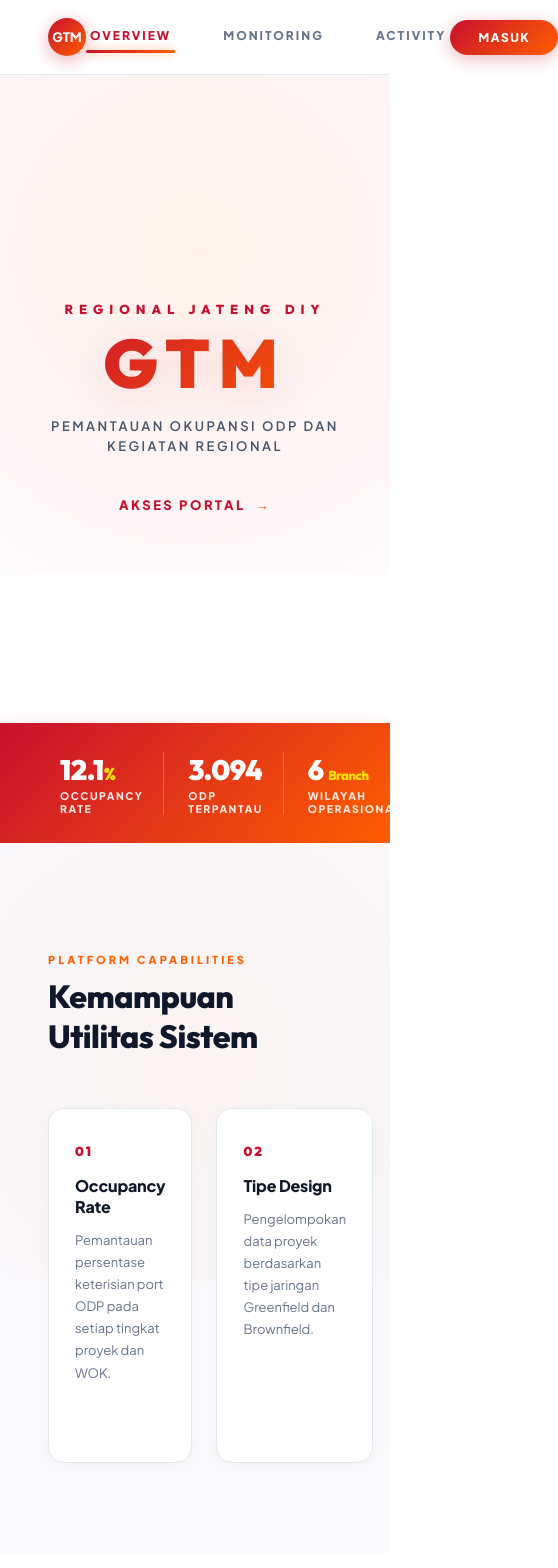
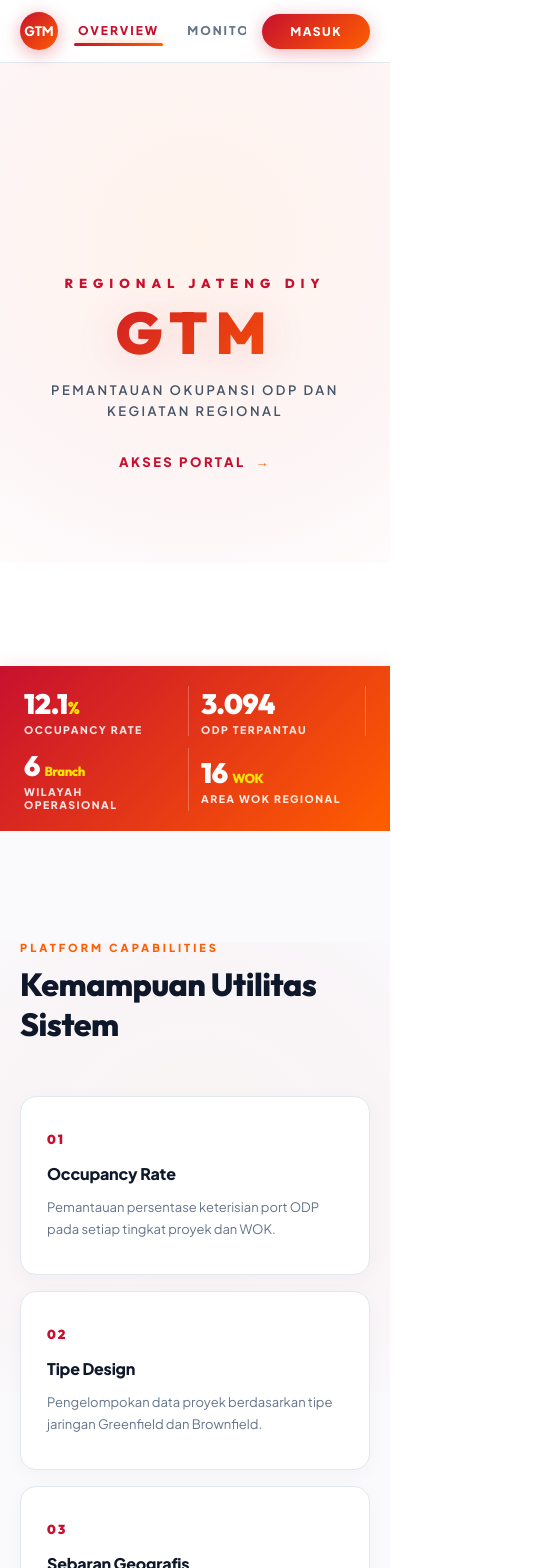
Before and after one commit to LegitFancyPants/GTM-Jateng-Gayeng, a React (Vite) app in the folder gtm-monitor-react/: page / in a window 390 px wide. Shown: the top 1568 px of the page, 558 px wide, since content can reach past the window. Built offline with nearby package versions, Linux system fonts and the light colour scheme; no server answers.

Commit message:
feat: add fluid responsive layout support for mobile phones, tablets, and small screen resolutions

```diff
--- a/gtm-monitor-react/src/App.jsx
+++ b/gtm-monitor-react/src/App.jsx
@@ -655,7 +655,7 @@ function LoadingScreen() {
         </div>
 
         {/* Center: Nav Menu Options (OVERVIEW, MONITORING, ACTIVITY, CONTROL Sejajar Tengah) */}
-        <div style={{ position: 'relative', display: 'flex', alignItems: 'center', gap: '44px', justifySelf: 'center', paddingBottom: '4px' }}>
+        <div className="nav-scroll-container" style={{ position: 'relative', display: 'flex', alignItems: 'center', gap: '44px', justifySelf: 'center', paddingBottom: '4px' }}>
           <button
             ref={overviewTabRef}
             type="button"
--- a/gtm-monitor-react/src/components/LandingPage.jsx
+++ b/gtm-monitor-react/src/components/LandingPage.jsx
@@ -77,7 +77,7 @@ const LandingPage = memo(function LandingPage({ onExplore, onLogin, onGoDashboar
               REGIONAL JATENG DIY
             </div>
 
-            <h1 style={{
+            <h1 className="hero-title-responsive" style={{
               fontFamily: "'Outfit', sans-serif",
               fontSize: 'clamp(68px, 12.5vw, 130px)',
               fontWeight: 900,
@@ -93,7 +93,7 @@ const LandingPage = memo(function LandingPage({ onExplore, onLogin, onGoDashboar
               GTM
             </h1>
 
-            <p style={{
+            <p className="hero-subtitle-responsive" style={{
               fontSize: 'clamp(13px, 1.2vw, 15px)',
               color: '#475569',
               letterSpacing: '2.5px',
@@ -135,7 +135,7 @@ const LandingPage = memo(function LandingPage({ onExplore, onLogin, onGoDashboar
         </div>
 
         {/* ─── 3. STATS BLOCK ─── */}
-        <div style={{
+        <div className="stats-block-container" style={{
           width: '100vw',
           margin: 0,
           background: 'linear-gradient(135deg, #C8102E 0%, #FF5E00 100%)',
@@ -144,7 +144,7 @@ const LandingPage = memo(function LandingPage({ onExplore, onLogin, onGoDashboar
           boxShadow: '0 8px 25px rgba(200, 16, 46, 0.2)',
           zIndex: 10
         }}>
-          <div style={{
+          <div className="stats-responsive-grid" style={{
             maxWidth: '1200px',
             margin: '0 auto',
             display: 'grid',
@@ -196,7 +196,7 @@ const LandingPage = memo(function LandingPage({ onExplore, onLogin, onGoDashboar
       </section>
 
       {/* ─── 4. FITUR UTAMA ─── */}
-      <section id="features" style={{
+      <section id="features" className="page-responsive-padding" style={{
         position: 'relative',
         background: '#FAFAFC',
         padding: '110px 48px 90px 48px',
@@ -223,7 +223,7 @@ const LandingPage = memo(function LandingPage({ onExplore, onLogin, onGoDashboar
             Kemampuan Utilitas Sistem
           </h2>
 
-          <div style={{
+          <div className="capabilities-responsive-grid" style={{
             display: 'grid',
             gridTemplateColumns: 'repeat(4, 1fr)',
             gap: '24px'
@@ -294,7 +294,7 @@ const LandingPage = memo(function LandingPage({ onExplore, onLogin, onGoDashboar
       </section>
 
       {/* ─── 5. WILAYAH OPERASIONAL BRANCH ─── */}
-      <section id="branches" style={{
+      <section id="branches" className="page-responsive-padding" style={{
         position: 'relative',
         background: '#FFFFFF',
         padding: '30px 48px 110px 48px',
@@ -308,7 +308,7 @@ const LandingPage = memo(function LandingPage({ onExplore, onLogin, onGoDashboar
             6 Wilayah Branch
           </h2>
 
-          <div style={{
+          <div className="branches-responsive-grid" style={{
             display: 'grid',
             gridTemplateColumns: 'repeat(6, 1fr)',
             gap: '16px'
--- a/gtm-monitor-react/src/index.css
+++ b/gtm-monitor-react/src/index.css
@@ -429,3 +429,91 @@ button {
   background: #fef2f2;
   color: #b91c1c;
 }
+
+/* ─── COMPREHENSIVE RESPONSIVE MOBILE STYLES (VERSATILE ACROSS ALL RESOLUTIONS) ─── */
+.table-responsive-wrapper {
+  width: 100%;
+  overflow-x: auto;
+  -webkit-overflow-scrolling: touch;
+}
+
+.nav-scroll-container {
+  display: flex;
+  align-items: center;
+  gap: 28px;
+  overflow-x: auto;
+  white-space: nowrap;
+  -webkit-overflow-scrolling: touch;
+  scrollbar-width: none;
+}
+
+.nav-scroll-container::-webkit-scrollbar {
+  display: none;
+}
+
+@media (max-width: 900px) {
+  nav {
+    padding: 12px 20px !important;
+    display: flex !important;
+    justify-content: space-between !important;
+    align-items: center !important;
+    gap: 16px !important;
+  }
+
+  .nav-scroll-container {
+    gap: 20px !important;
+    padding-bottom: 2px !important;
+  }
+
+  .stats-responsive-grid {
+    grid-template-columns: repeat(2, 1fr) !important;
+    gap: 18px !important;
+  }
+
+  .stats-block-container {
+    padding: 20px 24px !important;
+  }
+
+  .capabilities-responsive-grid {
+    grid-template-columns: repeat(2, 1fr) !important;
+    gap: 16px !important;
+  }
+
+  .branches-responsive-grid {
+    grid-template-columns: repeat(3, 1fr) !important;
+    gap: 12px !important;
+  }
+
+  .page-responsive-padding {
+    padding-left: 20px !important;
+    padding-right: 20px !important;
+  }
+}
+
+@media (max-width: 600px) {
+  .stats-responsive-grid {
+    grid-template-columns: repeat(2, 1fr) !important;
+    gap: 12px !important;
+  }
+
+  .capabilities-responsive-grid {
+    grid-template-columns: 1fr !important;
+    gap: 16px !important;
+  }
+
+  .branches-responsive-grid {
+    grid-template-columns: repeat(2, 1fr) !important;
+    gap: 10px !important;
+  }
+
+  .hero-title-responsive {
+    font-size: clamp(42px, 15vw, 90px) !important;
+    letter-spacing: clamp(4px, 2vw, 16px) !important;
+  }
+
+  .hero-subtitle-responsive {
+    fontSize: 12px !important;
+    letterSpacing: 1.5px !important;
+    margin-bottom: 24px !important;
+  }
+}
```
